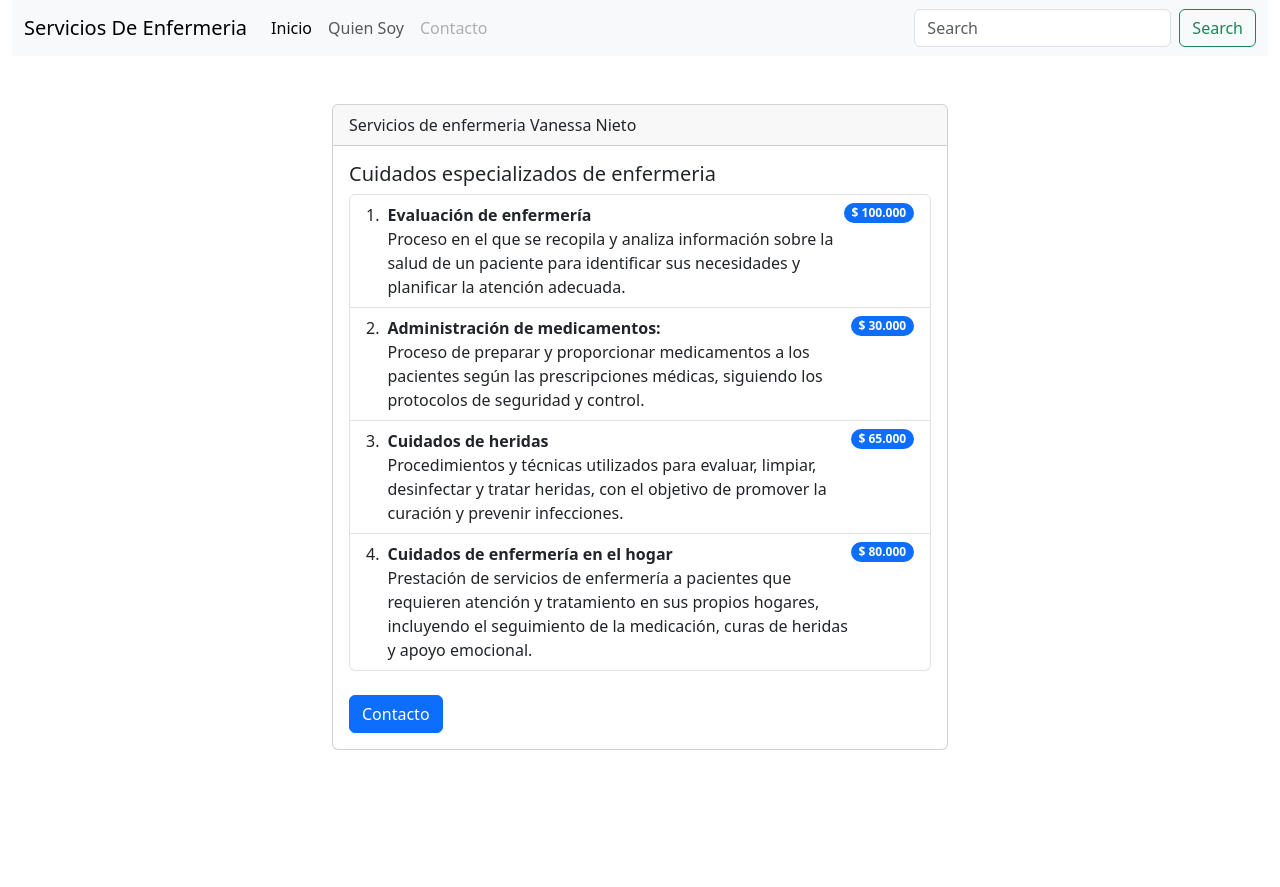
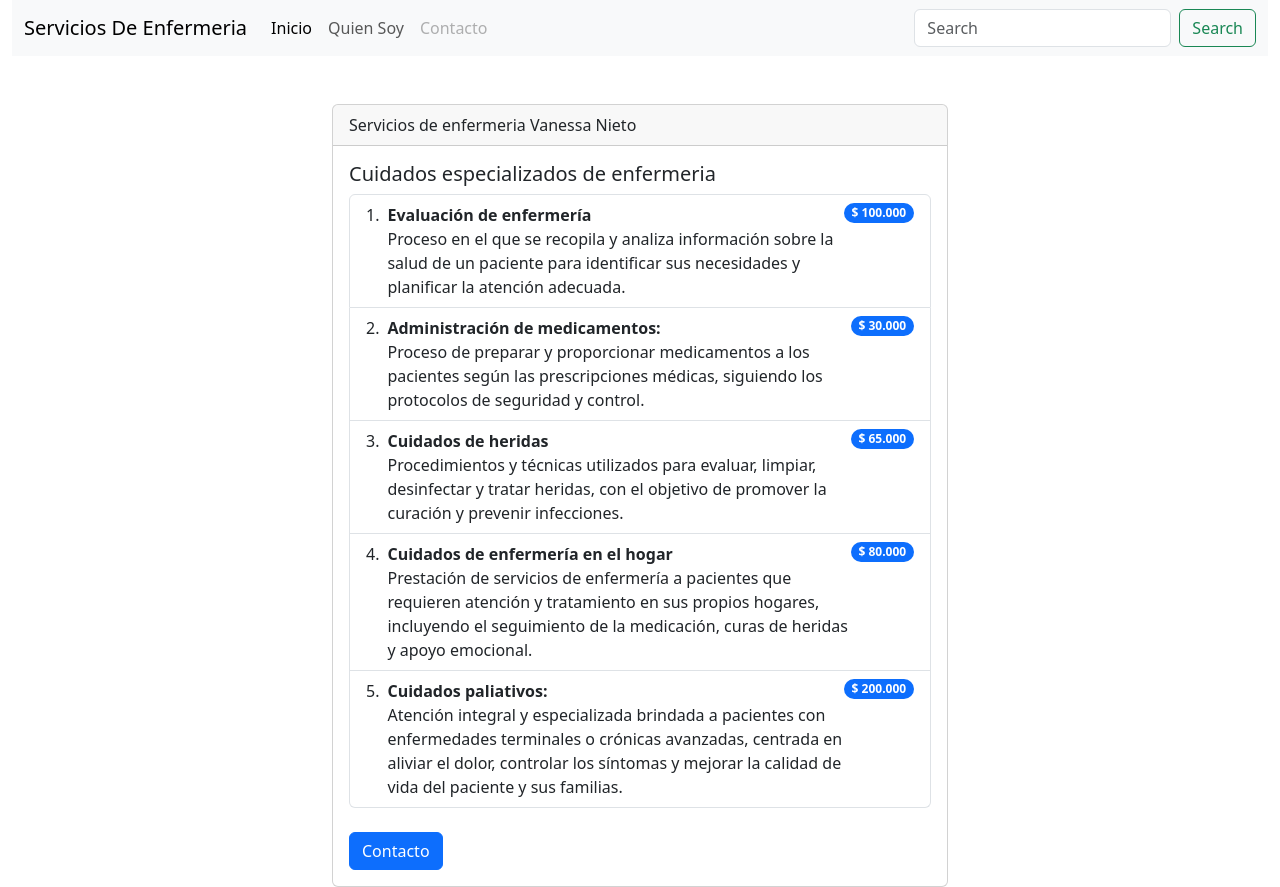
Before and after one commit to Juanse2000/VaneWeb, an Angular app: page / in a window 1280 px wide. Before the commit the page ends 800 px from the top, so only its background shows below. Built offline with nearby package versions, Linux system fonts and the light colour scheme.

Commit message:
Se agrega seccion de cuidados paliativos

```diff
--- a/src/app/app.component.html
+++ b/src/app/app.component.html
@@ -62,6 +62,13 @@
               </div>
               <span class="badge bg-primary rounded-pill">$ 80.000</span>
             </li>
+            <li class="list-group-item d-flex justify-content-between align-items-start">
+              <div class="ms-2 me-auto">
+                <div class="fw-bold">Cuidados paliativos:</div>
+                Atención integral y especializada brindada a pacientes con enfermedades terminales o crónicas avanzadas, centrada en aliviar el dolor, controlar los síntomas y mejorar la calidad de vida del paciente y sus familias.
+              </div>
+              <span class="badge bg-primary rounded-pill">$ 200.000</span>
+            </li>
           </ol>
           <a href="#" class="btn btn-primary mt-4">Contacto</a>
         </div>
```
